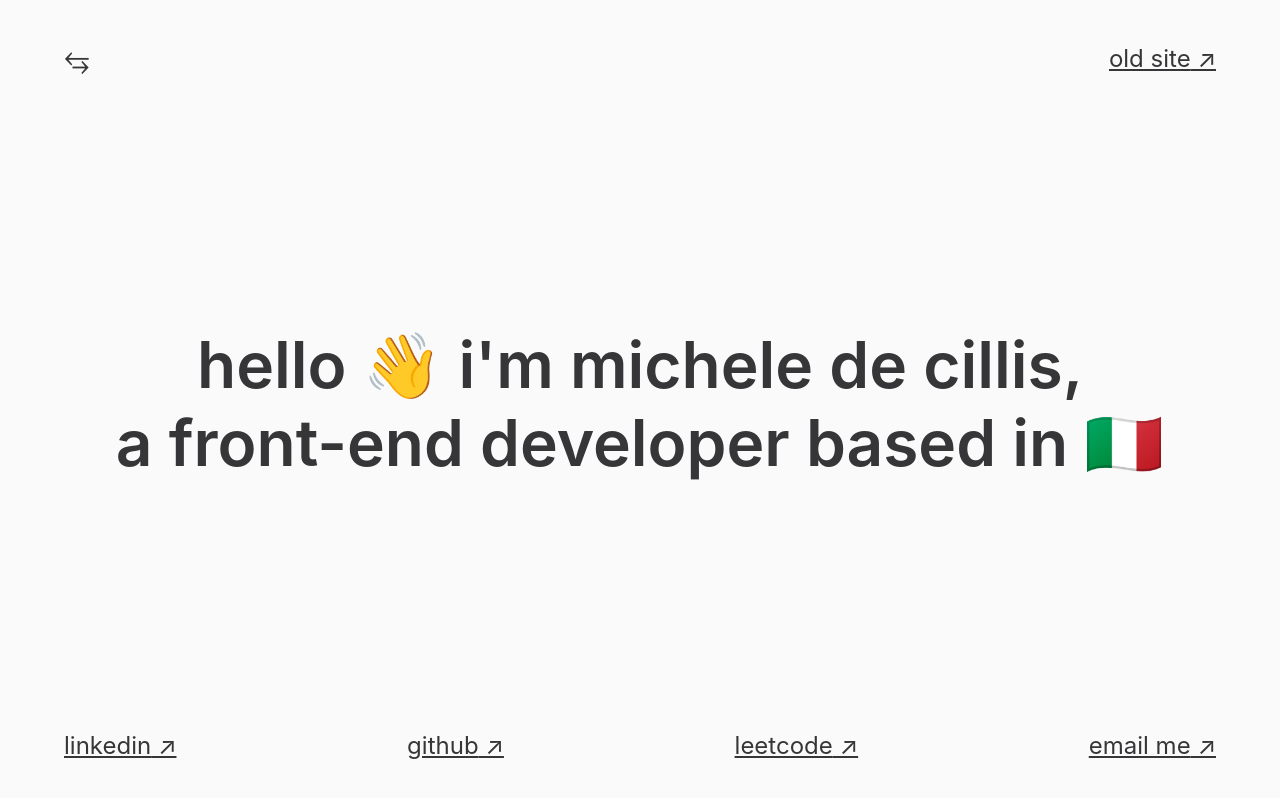
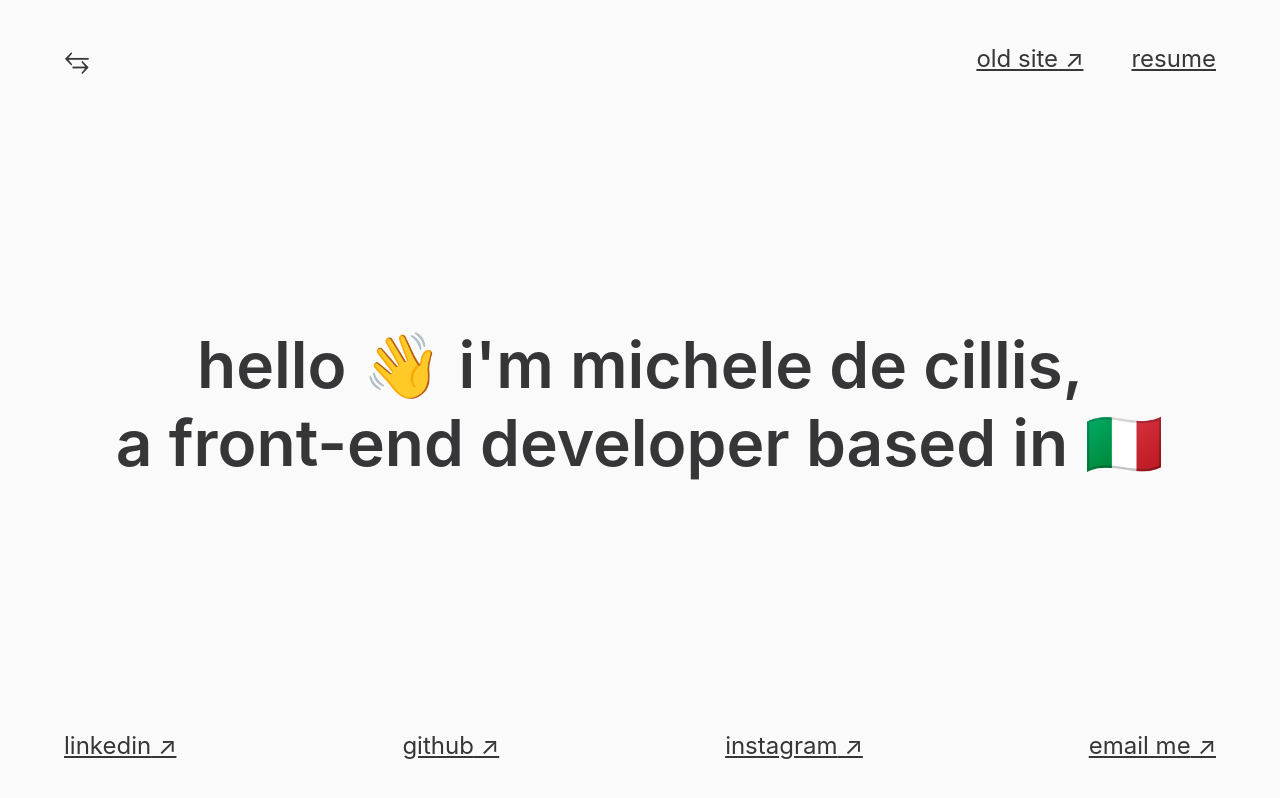
Before and after one commit to demic-dev/website, a Next.js app: page / in a window 1280 px wide. Built offline with nearby package versions, Linux system fonts and the light colour scheme.

Commit message:
feat(resume): added resume link

```diff
--- a/data/links.ts
+++ b/data/links.ts
@@ -6,6 +6,10 @@ export const HEADER_LINKS: ILink[] = [
     value: "old site",
     href: "https://demic-portfolio.netlify.app/",
   },
+  {
+    value: "resume",
+    href: "/static/resume.pdf",
+  }
   // {
   //   value: "experiences",
   //   href: "/experiences",
@@ -29,9 +33,14 @@ export const FOOTER_LINKS: ILink[] = [
   },
   {
     newWindow: true,
-    value: "leetcode",
-    href: "https://leetcode.com/demic-dev/",
+    value: "instagram",
+    href: "https://www.instagram.com/micheledecillis/",
   },
+  // {
+  //   newWindow: true,
+  //   value: "leetcode",
+  //   href: "https://leetcode.com/demic-dev/",
+  // },
   {
     newWindow: true,
     value: "email me",
```
Also changed, not shown: 1 other file (tests, documents, lock files or other folders).
